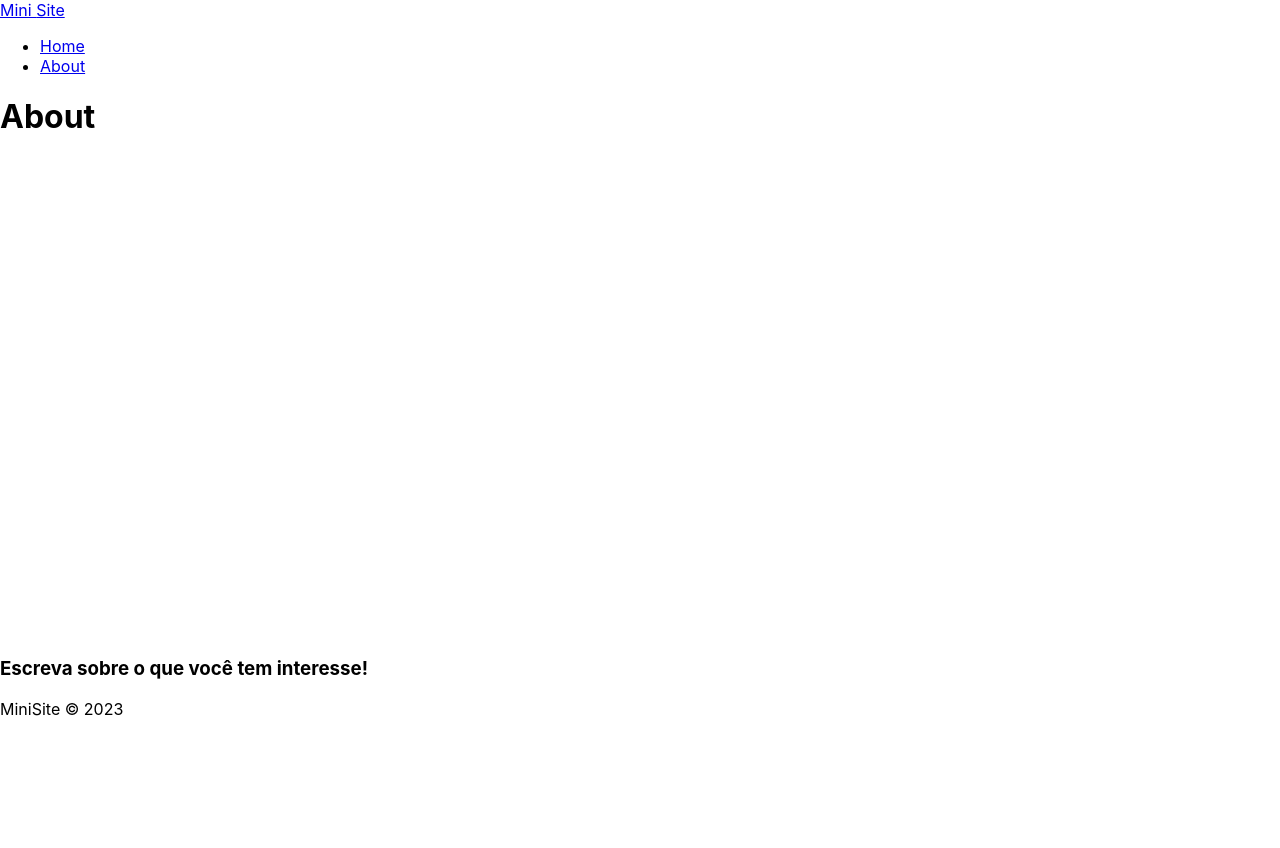
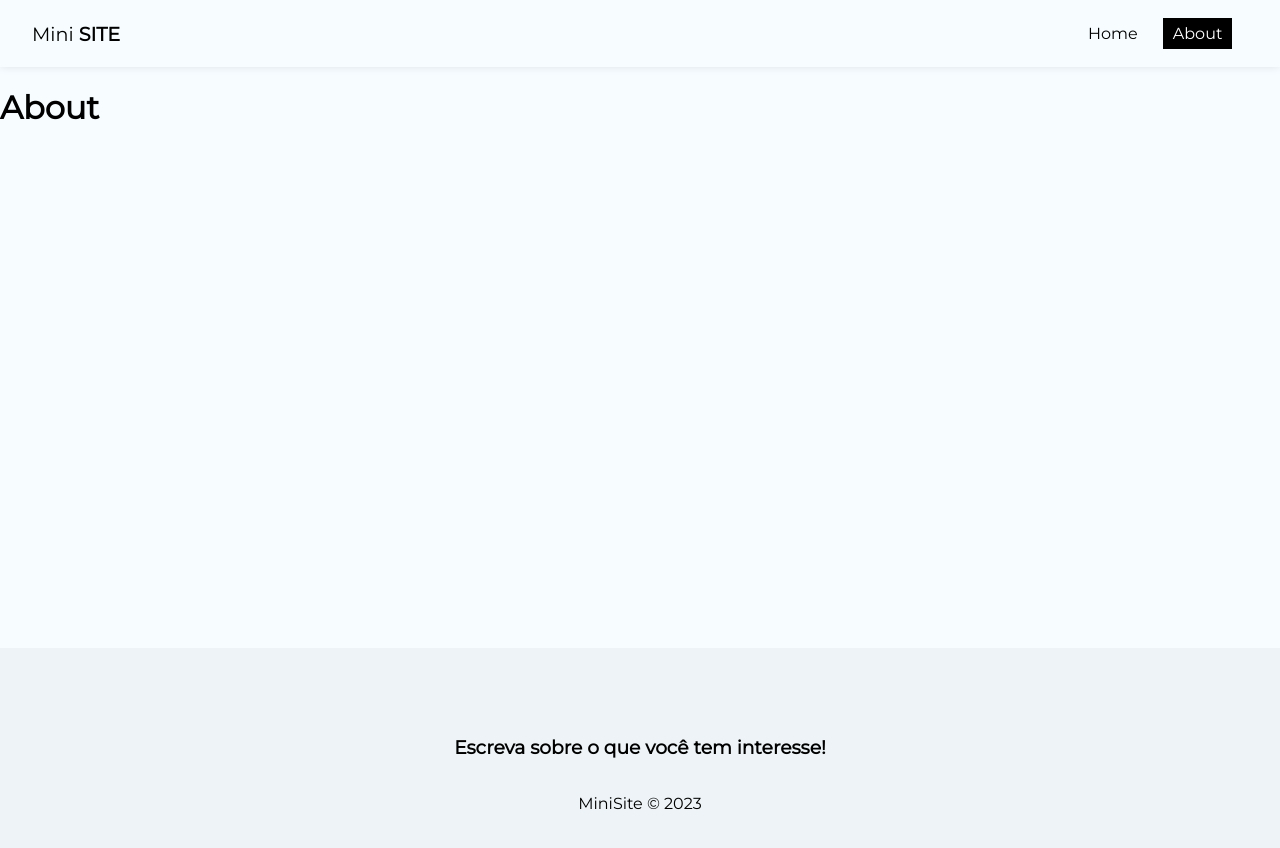
Before and after one commit to Jonas-Victor950/MiniSite, a React (Create React App) app in the folder minisite/: page /about in a window 1280 px wide. Shown: the top 848 px of the page. Before the commit the page ends 800 px from the top, so only its background shows below. Built offline with nearby package versions, Linux system fonts and the light colour scheme.

Commit message:
CSS Navbar and Footer

```diff
--- a/minisite/public/index.html
+++ b/minisite/public/index.html
@@ -15,6 +15,8 @@
       user's mobile device or desktop. See https://developers.google.com/web/fundamentals/web-app-manifest/
     -->
     <link rel="manifest" href="%PUBLIC_URL%/manifest.json" />
+    <link rel="preconnect" href="https://fonts.googleapis.com"><link rel="preconnect" href="https://fonts.gstatic.com" crossorigin>
+    <link href="https://fonts.googleapis.com/css2?family=Montserrat:ital,wght@0,100;0,200;0,300;0,400;1,100;1,200;1,300;1,400&display=swap" rel="stylesheet">
     <!--
       Notice the use of %PUBLIC_URL% in the tags above.
       It will be replaced with the URL of the `public` folder during the build.
@@ -24,7 +26,7 @@
       work correctly both with client-side routing and a non-root public URL.
       Learn how to configure a non-root public URL by running `npm run build`.
     -->
-    <title>React App</title>
+    <title>MiniSite</title>
   </head>
   <body>
     <noscript>You need to enable JavaScript to run this app.</noscript>
--- a/minisite/src/components/Footer.js
+++ b/minisite/src/components/Footer.js
@@ -1,10 +1,12 @@
 import styles from "./Footer.module.css"
 
 const Footer = () => {
-  return <footer>
-    <h3>Escreva sobre o que você tem interesse!</h3>
-    <p>MiniSite &copy; 2023</p>
-  </footer>
+  return (
+    <footer className={styles.footer}>
+      <h3>Escreva sobre o que você tem interesse!</h3>
+      <p>MiniSite &copy; 2023</p>
+    </footer>
+  )
 }
 
 export default Footer
--- a/minisite/src/components/Footer.module.css
+++ b/minisite/src/components/Footer.module.css
@@ -0,0 +1,8 @@
+.footer {
+    height: 250px;
+    display: flex;
+    flex-direction: column;
+    align-items: center;
+    justify-content: center;
+    background-color: #edf3f6;
+}
--- a/minisite/src/components/Navbar.js
+++ b/minisite/src/components/Navbar.js
@@ -3,24 +3,25 @@
 import styles from "./Navbar.module.css"
 
 const Navbar = () => {
-  return <nav>
-    <NavLink to="/">
+  return (
+  <nav className={styles.navbar}>
+    <NavLink to="/" className={styles.brand}>
         Mini <span>Site</span>
     </NavLink>
-    <ul>
+    <ul className={styles.link_list}>
         <li>
-            <NavLink to="/">
+            <NavLink to="/" className={({ isActive }) => (isActive ? styles.active : "")}>
                 Home
             </NavLink>
 
         </li>
         <li>
-            <NavLink to="/about">
+            <NavLink to="/about" className={({ isActive }) => (isActive ? styles.active : "")}>
                 About
             </NavLink>
         </li>
     </ul>
-  </nav>
+  </nav>)
 }
 
 export default Navbar
--- a/minisite/src/components/Navbar.module.css
+++ b/minisite/src/components/Navbar.module.css
@@ -0,0 +1,34 @@
+.navbar {
+    display: flex;
+    box-shadow: rgba(0, 0, 0, .15) 0px -2px 10px 0px;
+    justify-content: space-between;
+    align-items: center;
+    padding: .5em 2em;
+}
+
+.brand {
+    font-size: 1.2em;
+}
+
+.brand span {
+    font-weight: 900;
+    text-transform: uppercase;
+}
+
+.link_list {
+    display: flex;
+    list-style: none;
+}
+
+.link_list li {
+    margin-right: 1em;
+}
+
+.link_list li a {
+    padding: .4em .6em;
+}
+
+.active {
+    background-color: #000;
+    color: #fff;
+}
--- a/minisite/src/index.css
+++ b/minisite/src/index.css
@@ -1,13 +1,33 @@
 body {
+  background-color: #f6fcff;
+  padding: 0;
   margin: 0;
-  font-family: -apple-system, BlinkMacSystemFont, 'Segoe UI', 'Roboto', 'Oxygen',
-    'Ubuntu', 'Cantarell', 'Fira Sans', 'Droid Sans', 'Helvetica Neue',
-    sans-serif;
-  -webkit-font-smoothing: antialiased;
-  -moz-osx-font-smoothing: grayscale;
+  font-family: "Montserrat", sans-serif;
 }
 
-code {
-  font-family: source-code-pro, Menlo, Monaco, Consolas, 'Courier New',
-    monospace;
+input::placeholder,
+textarea::placeholder {
+  font-family: "Montserrat", sans-serif;
 }
+
+input:focus,
+textarea:focus {
+  outline: none;
+}
+
+a,
+nav button {
+  text-decoration: none;
+  background-color: transparent;
+  border: none;
+  color: #000;
+  transition: .4s;
+  font-size: 1em;
+  cursor: pointer;
+  font-family: "Montserrat", sans-serif;
+}
+
+a:hover,
+nav button:hover {
+  color: #bbb;
+}
```
